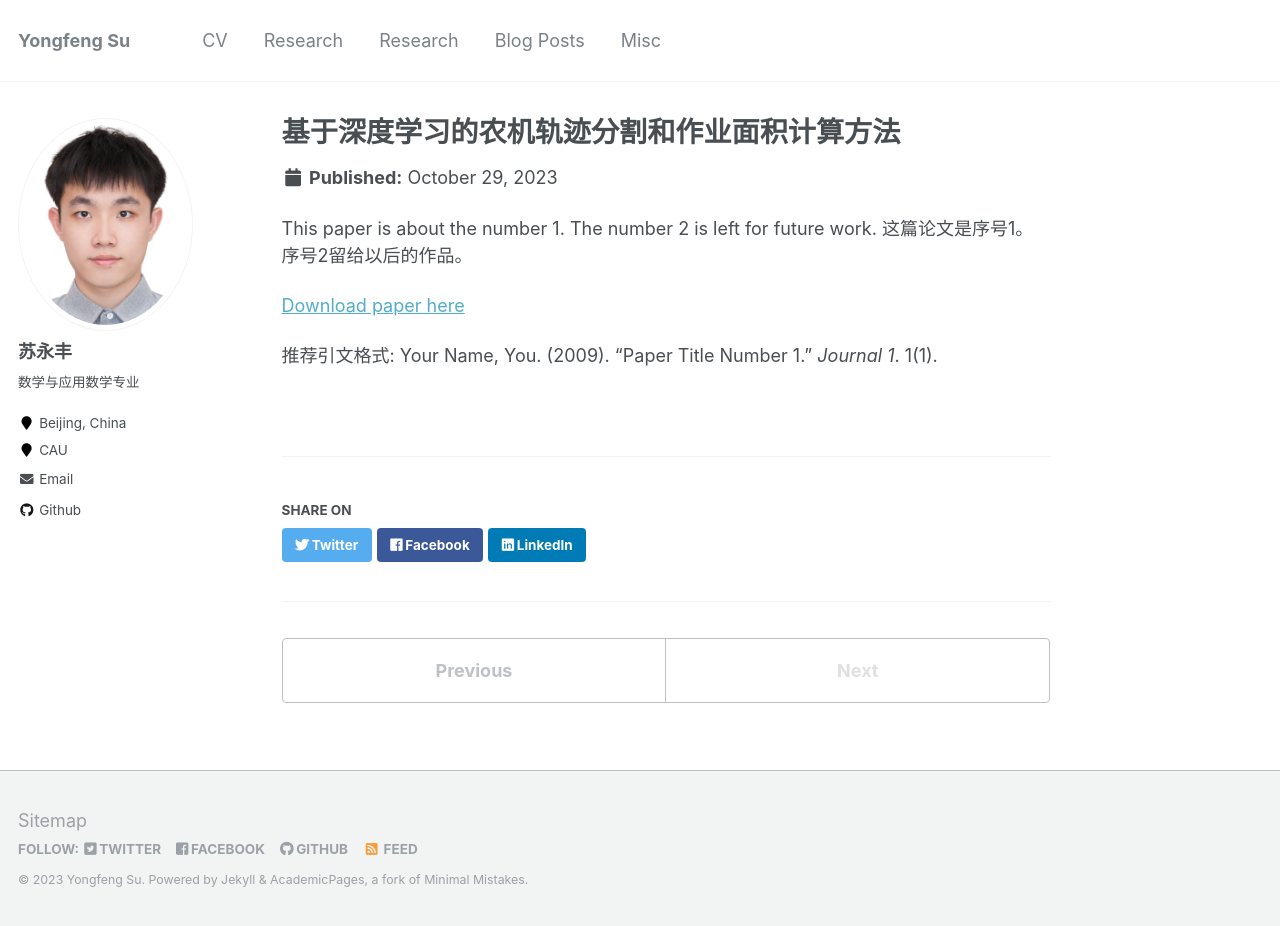
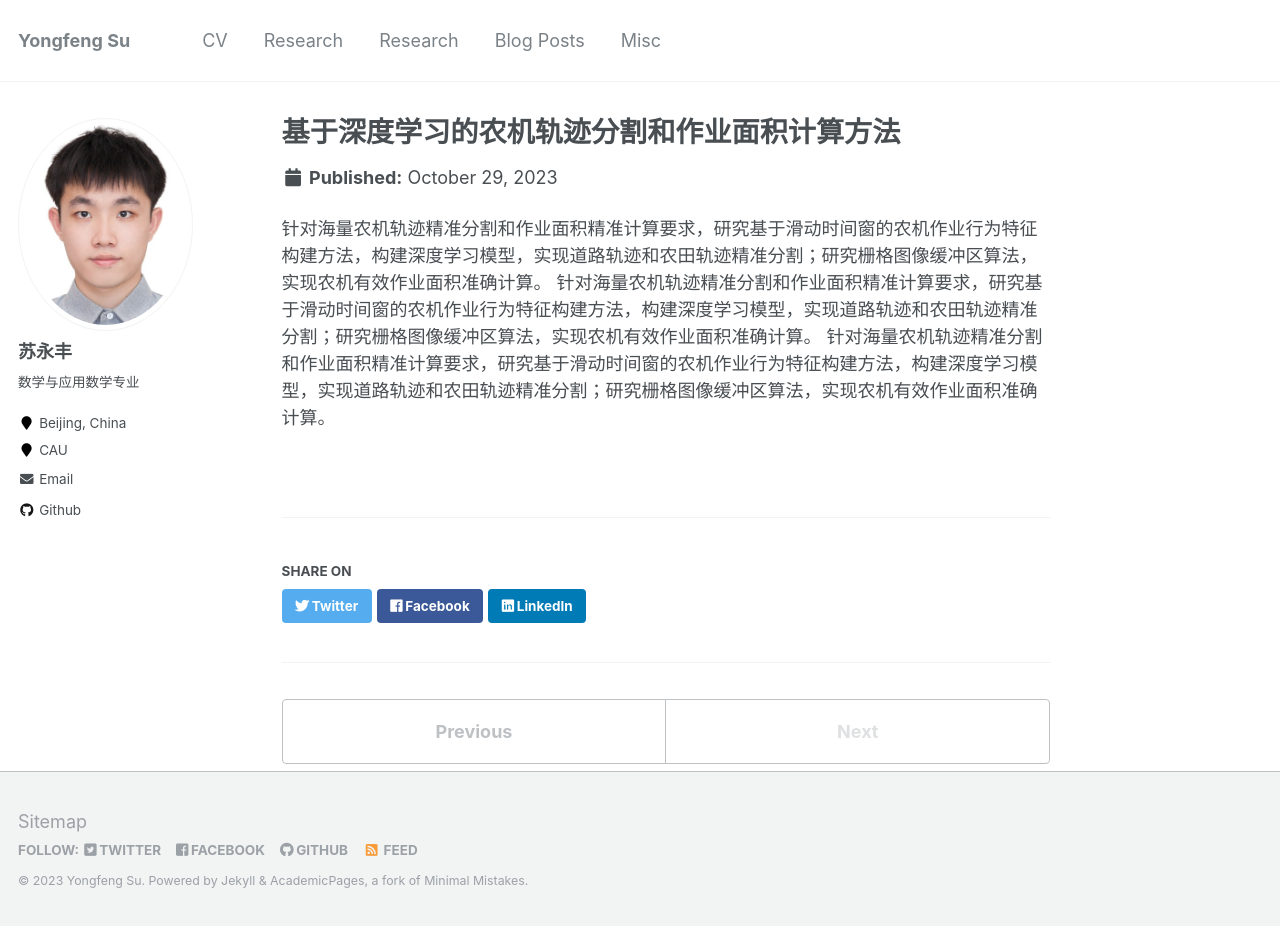
Before and after one commit to CreatBySu/CreatBySu.github.io, a Jekyll site: the page built from _publications/2009-10-01-paper-title-number-1.md, in a window 1280 px wide and 926 px high. Built offline with Jekyll 4.4.1, drawn with Linux system fonts in a browser that asks for light colours.

Commit message:
Update 2009-10-01-paper-title-number-1.md

```diff
--- a/_publications/2009-10-01-paper-title-number-1.md
+++ b/_publications/2009-10-01-paper-title-number-1.md
@@ -3,11 +3,8 @@ title: "基于深度学习的农机轨迹分割和作业面积计算方法"
 collection: publications
 permalink: /publication/2009-10-01-paper-title-number-1
 excerpt: '针对海量农机轨迹精准分割和作业面积精准计算要求，研究基于滑动时间窗的农机作业行为特征构建方法，构建深度学习模型，实现道路轨迹和农田轨迹精准分割；研究栅格图像缓冲区算法，实现农机有效作业面积准确计算。'
-date: 2023.1 — 2024.4
+date: 2023.1
 ---
-This paper is about the number 1. The number 2 is left for future work.
-这篇论文是序号1。序号2留给以后的作品。
-
-[Download paper here](http://academicpages.github.io/files/paper1.pdf)
-
-推荐引文格式: Your Name, You. (2009). "Paper Title Number 1." <i>Journal 1</i>. 1(1).
+针对海量农机轨迹精准分割和作业面积精准计算要求，研究基于滑动时间窗的农机作业行为特征构建方法，构建深度学习模型，实现道路轨迹和农田轨迹精准分割；研究栅格图像缓冲区算法，实现农机有效作业面积准确计算。
+针对海量农机轨迹精准分割和作业面积精准计算要求，研究基于滑动时间窗的农机作业行为特征构建方法，构建深度学习模型，实现道路轨迹和农田轨迹精准分割；研究栅格图像缓冲区算法，实现农机有效作业面积准确计算。
+针对海量农机轨迹精准分割和作业面积精准计算要求，研究基于滑动时间窗的农机作业行为特征构建方法，构建深度学习模型，实现道路轨迹和农田轨迹精准分割；研究栅格图像缓冲区算法，实现农机有效作业面积准确计算。
```
